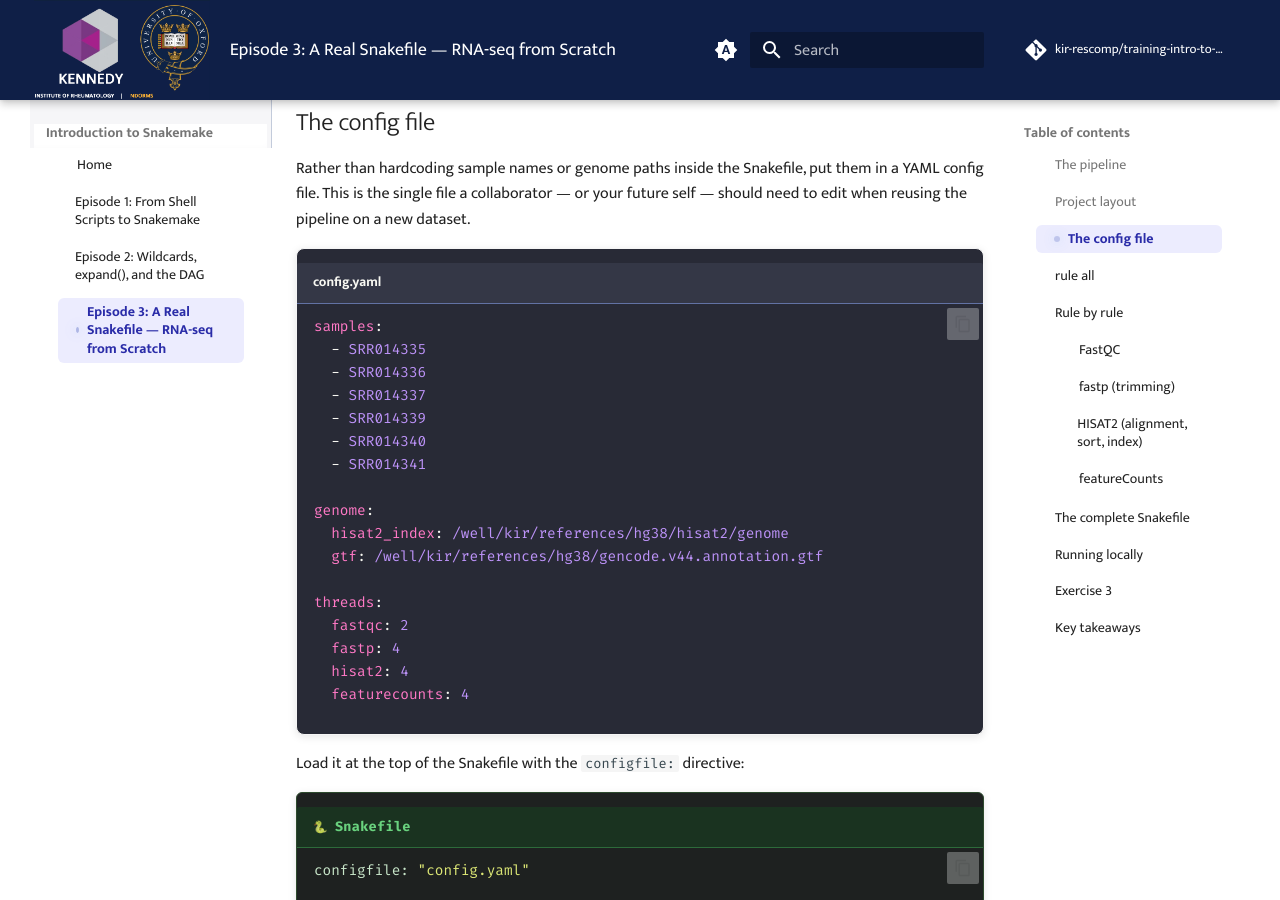
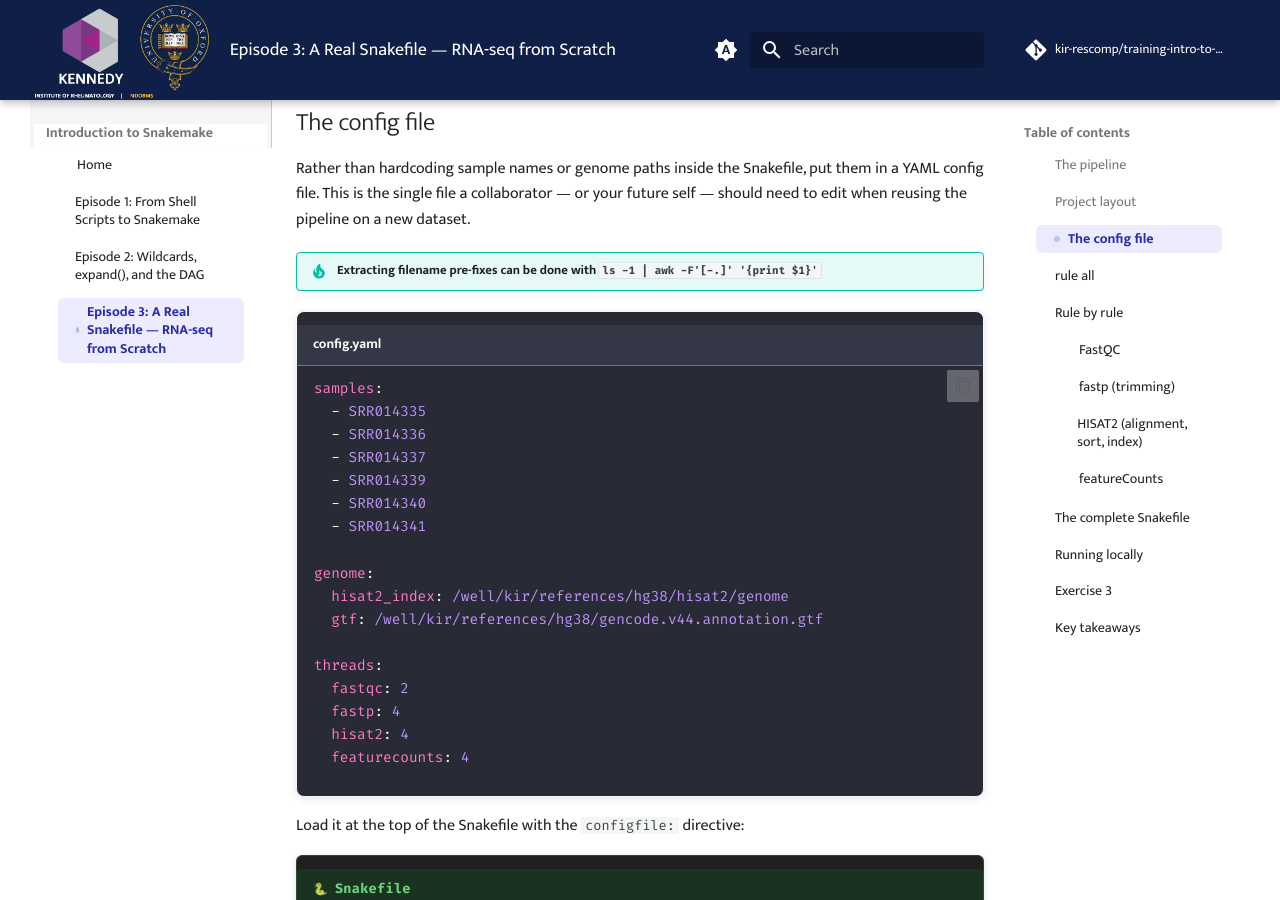
Before and after one commit to kir-rescomp/training-intro-to-snakemake, an MkDocs documentation site: the page built from docs/ep03_rnaseq_snakefile.md, in a window 1280 px wide and 900 px high, scrolled down 1045 px. Built offline with MkDocs 1.6.1 and Material for MkDocs 9.7.7, drawn with Linux system fonts in a browser that asks for light colours; comment, search, counter and statistics services are not loaded.

Commit message:
update files

````diff
--- a/docs/ep03_rnaseq_snakefile.md
+++ b/docs/ep03_rnaseq_snakefile.md
@@ -38,6 +38,8 @@ Keep `logs/` and `results/` separate from `data/`. This means you can safely del
 ## The config file
 
 Rather than hardcoding sample names or genome paths inside the Snakefile, put them in a YAML config file. This is the single file a collaborator — or your future self — should need to edit when reusing the pipeline on a new dataset.
+
+!!! tip "Extracting filename pre-fixes can be done with `ls -1 | awk -F'[-.]' '{print $1}'`"
 
 <div class="dracula" markdown="1">
 ```yaml title="config.yaml"
````
